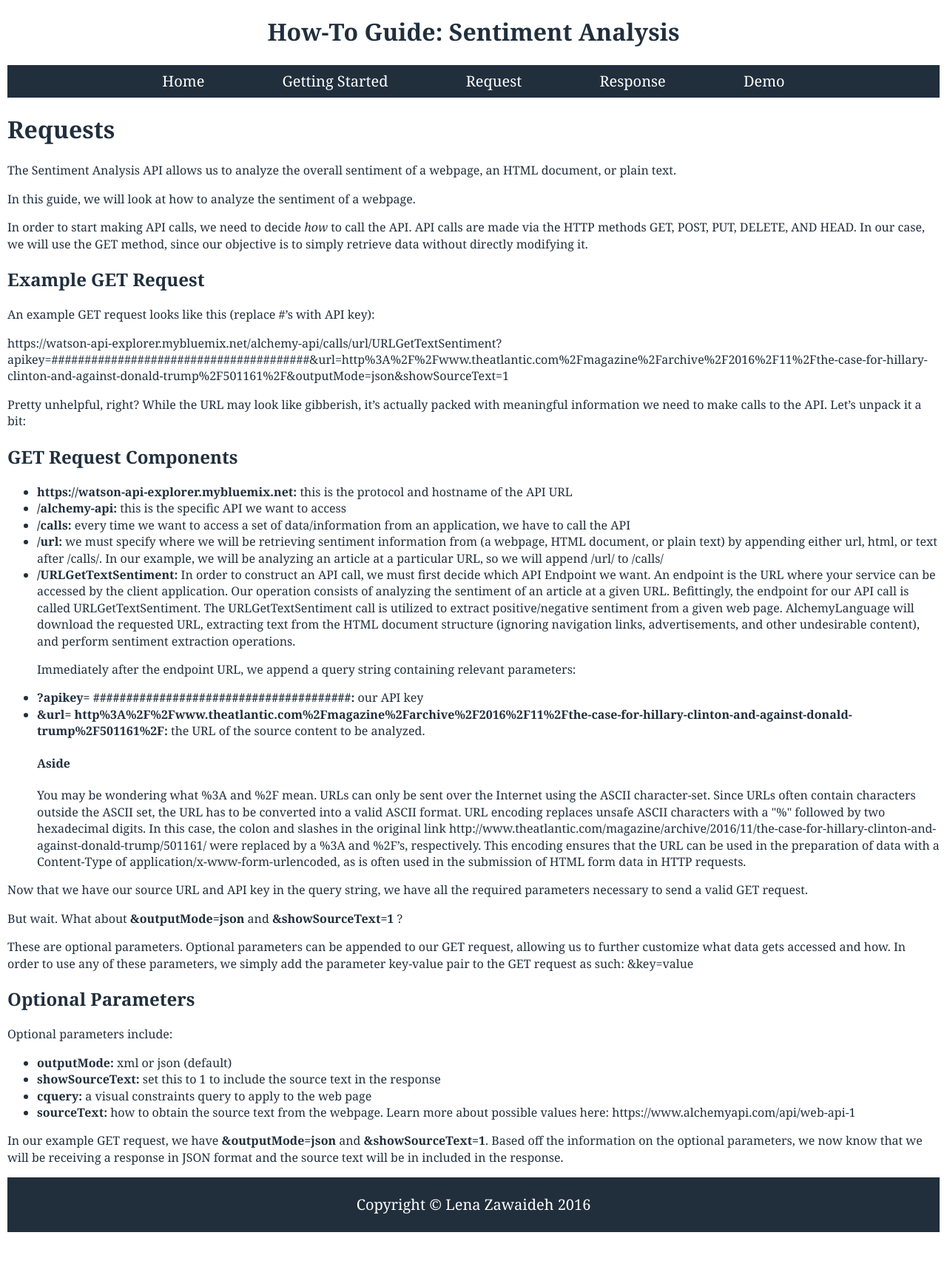
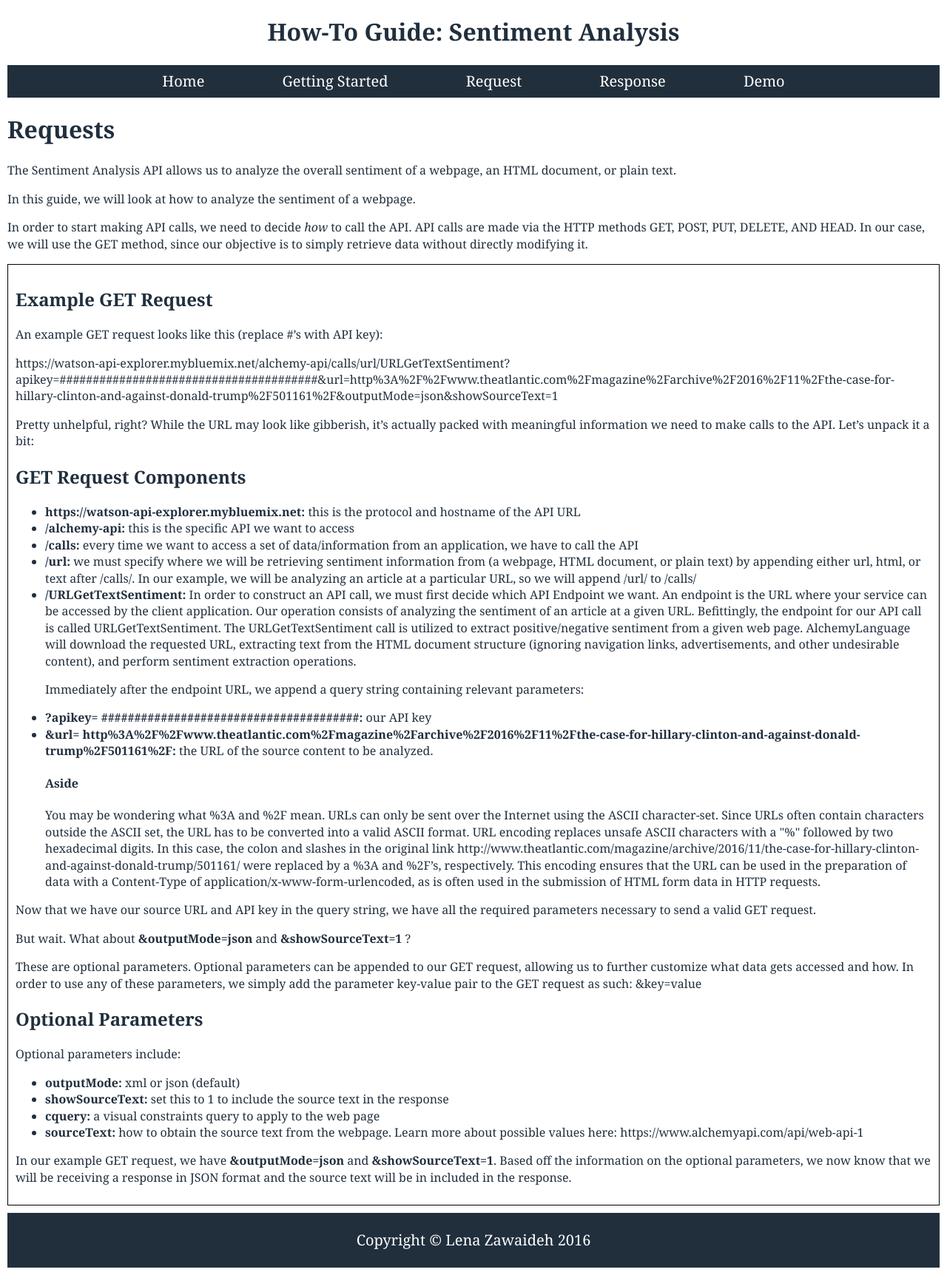
Before and after one commit to lenaz/How-To-Guide, a Jekyll site: the page built from request.html, in a window 1280 px wide. Shown: the whole page at 74% size. Built offline with Jekyll 4.4.1, drawn with Linux system fonts in a browser that asks for light colours; Markdown is read by kramdown in place of the engine named in the settings; before the commit the page ends 1676 px from its top, so only the background shows below that.

Commit message:
Update request.html

```diff
--- a/request.html
+++ b/request.html
@@ -9,7 +9,7 @@ layout: default
 <p>In this guide, we will look at how to analyze the sentiment of a webpage.</p>
 <p>In order to start making API calls, we need to decide <i>how</i> to call the API. API calls are made via the HTTP methods GET, POST, PUT, DELETE, AND HEAD. In our case, we will use the GET method, since our objective is to simply retrieve data without directly modifying it.</p>
 
-<div class="request-div">
+<div class="definitions">
 
   <h2>Example GET Request</h2>
 
```
